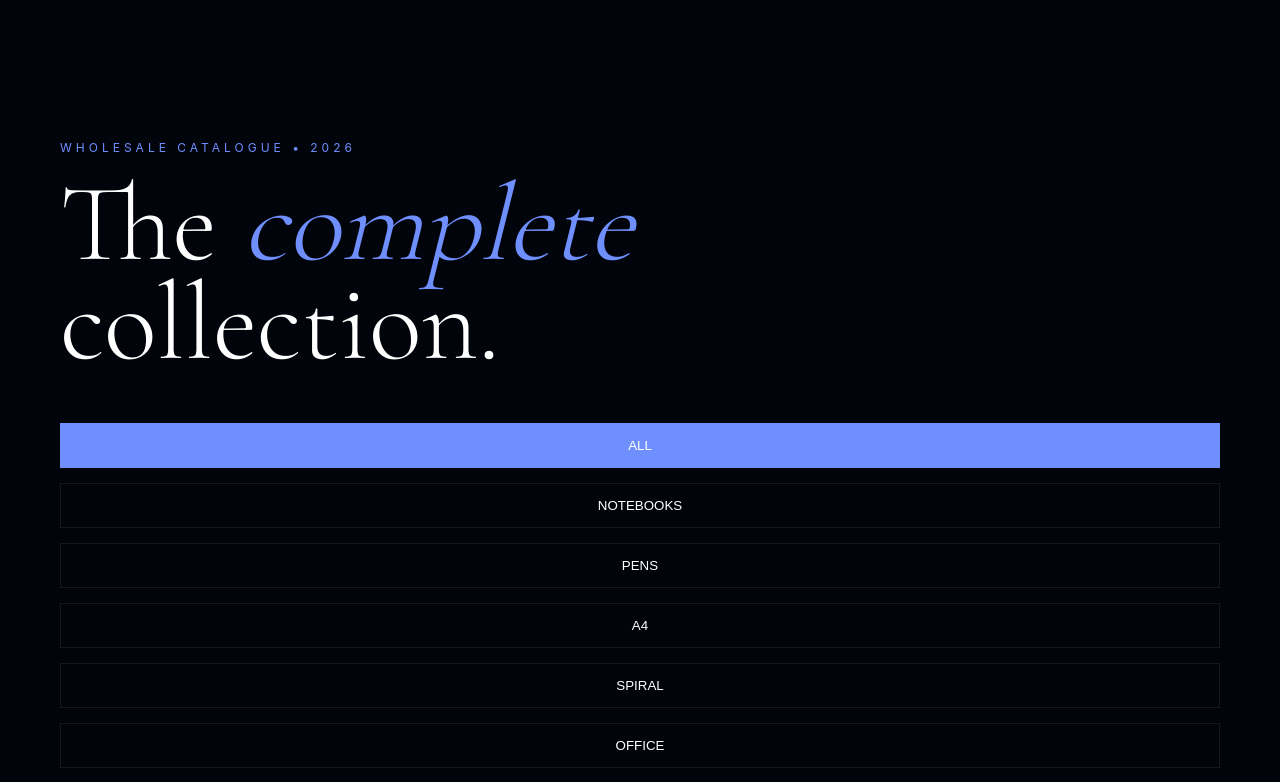
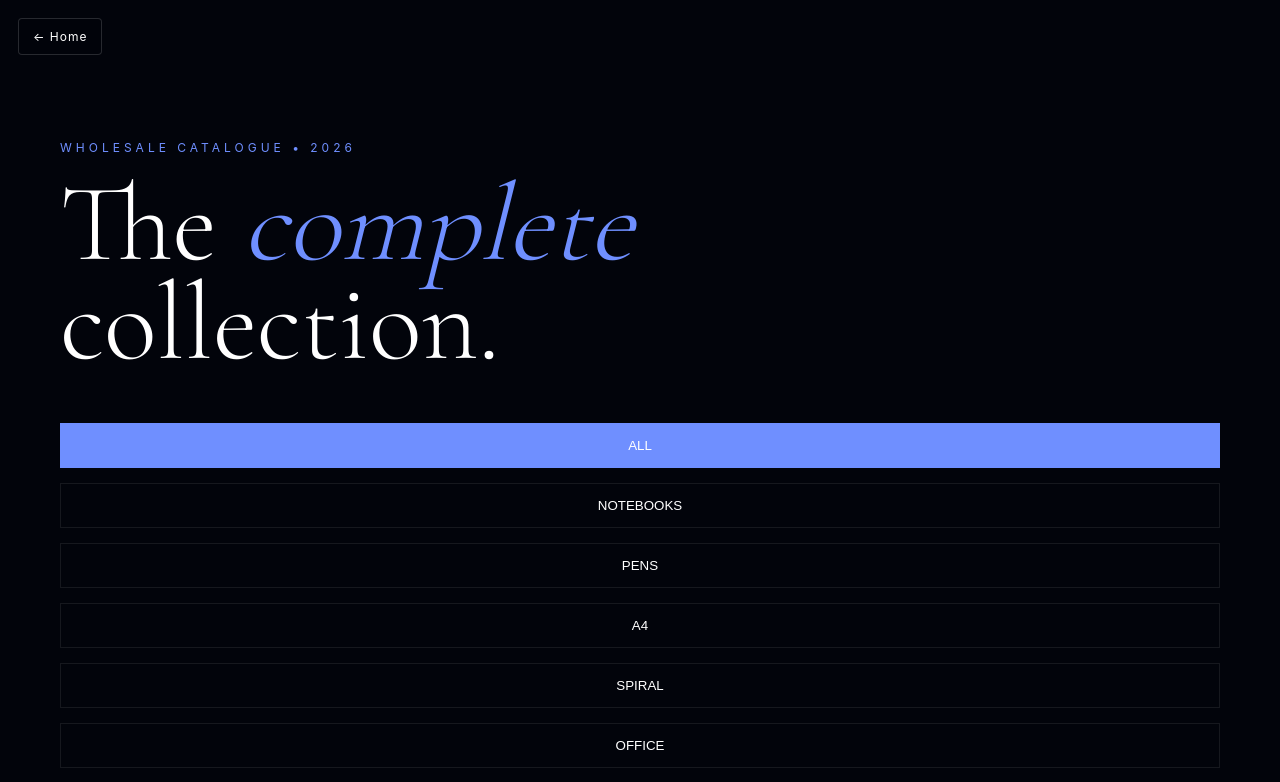
Before and after one commit to RomeomittalOP/4knotts-brand, a React (Vite) app: page /catalog in a window 1280 px wide. Shown: the top 782 px of the page. Built offline with nearby package versions, Linux system fonts and the light colour scheme.

Commit message:
force latest forms deploy

```diff
--- a/src/components/Navbar.jsx
+++ b/src/components/Navbar.jsx
@@ -129,8 +129,9 @@ header: {
   width: "100%",
   zIndex: 1000,
   display: "flex",
+  justifyContent: "space-between",
   alignItems: "center",
-  padding: "16px 18px",
+  padding: "18px 60px",
   backgroundColor: "rgba(2,4,11,0.92)",
   backdropFilter: "blur(10px)",
   borderBottom: "1px solid rgba(255,255,255,0.06)",
--- a/src/pages/Catalog.jsx
+++ b/src/pages/Catalog.jsx
@@ -1,29 +1,27 @@
 import { useState } from "react";
+import { Link } from "react-router-dom";
 
 function Catalog() {
-
   const [active, setActive] = useState("ALL");
 
   const products = [
+    { title: "Premium Notebook", category: "NOTEBOOKS" },
+    { title: "Hardbound Register", category: "NOTEBOOKS" },
 
-{ title:"Premium Notebook", category:"NOTEBOOKS" },
-{ title:"Hardbound Register", category:"NOTEBOOKS" },
+    { title: "Luxury Pen Set", category: "PENS" },
+    { title: "Metal Signature Pen", category: "PENS" },
 
-{ title:"Luxury Pen Set", category:"PENS" },
-{ title:"Metal Signature Pen", category:"PENS" },
+    { title: "A4 Copier Paper", category: "A4" },
+    { title: "A4 Premium Sheets", category: "A4" },
 
-{ title:"A4 Copier Paper", category:"A4" },
-{ title:"A4 Premium Sheets", category:"A4" },
+    { title: "Spiral Notebook Blue", category: "SPIRAL" },
+    { title: "Spiral Executive Book", category: "SPIRAL" },
 
-{ title:"Spiral Notebook Blue", category:"SPIRAL" },
-{ title:"Spiral Executive Book", category:"SPIRAL" },
+    { title: "Desk File Folder", category: "OFFICE" },
+    { title: "Office Organizer", category: "OFFICE" },
 
-{ title:"Desk File Folder", category:"OFFICE" },
-{ title:"Office Organizer", category:"OFFICE" },
-
-{ title:"Executive Diary", category:"EXECUTIVE" },
-{ title:"Leather Planner", category:"EXECUTIVE" },
-
+    { title: "Executive Diary", category: "EXECUTIVE" },
+    { title: "Leather Planner", category: "EXECUTIVE" }
   ];
 
   const filters = [
@@ -42,20 +40,22 @@ active === "ALL"
       : products.filter((item) => item.category === active);
 
   return (
-
     <section className="catalog-page">
+      {/* Back Home Button */}
+      <Link to="/" style={styles.backBtn}>
+        ← Home
+      </Link>
 
       <p className="mini">WHOLESALE CATALOGUE • 2026</p>
 
       <h1>
-The <span>complete</span><br />
+        The <span>complete</span>
+        <br />
         collection.
       </h1>
 
       <div className="filters">
-
-{filters.map((item,index)=>(
-
+        {filters.map((item, index) => (
           <button
             key={index}
             className={active === item ? "active-filter" : ""}
@@ -63,17 +63,12 @@ onClick={() => setActive(item)}
           >
             {item}
           </button>
-
         ))}
-
       </div>
 
       <div className="catalog-grid">
-
-{filteredProducts.map((item,index)=>(
-
+        {filteredProducts.map((item, index) => (
           <div className="product-card" key={index}>
-
             <div className="product-image"></div>
 
             <h3>{item.title}</h3>
@@ -81,15 +76,29 @@ onClick={() => setActive(item)}
             <p>{item.category}</p>
 
             <h4>$XXXX</h4>
-
           </div>
-
         ))}
-
       </div>
-
     </section>
   );
 }
 
+const styles = {
+  backBtn: {
+    position: "fixed",
+    top: "18px",
+    left: "18px",
+    zIndex: 999,
+    color: "white",
+    textDecoration: "none",
+    border: "1px solid rgba(255,255,255,0.15)",
+    padding: "10px 14px",
+    fontSize: "12px",
+    letterSpacing: "1px",
+    background: "rgba(2,4,11,0.88)",
+    backdropFilter: "blur(8px)",
+    borderRadius: "4px"
+  }
+};
+
 export default Catalog;
```
Lines whose indentation alone changed are shown as unchanged.
